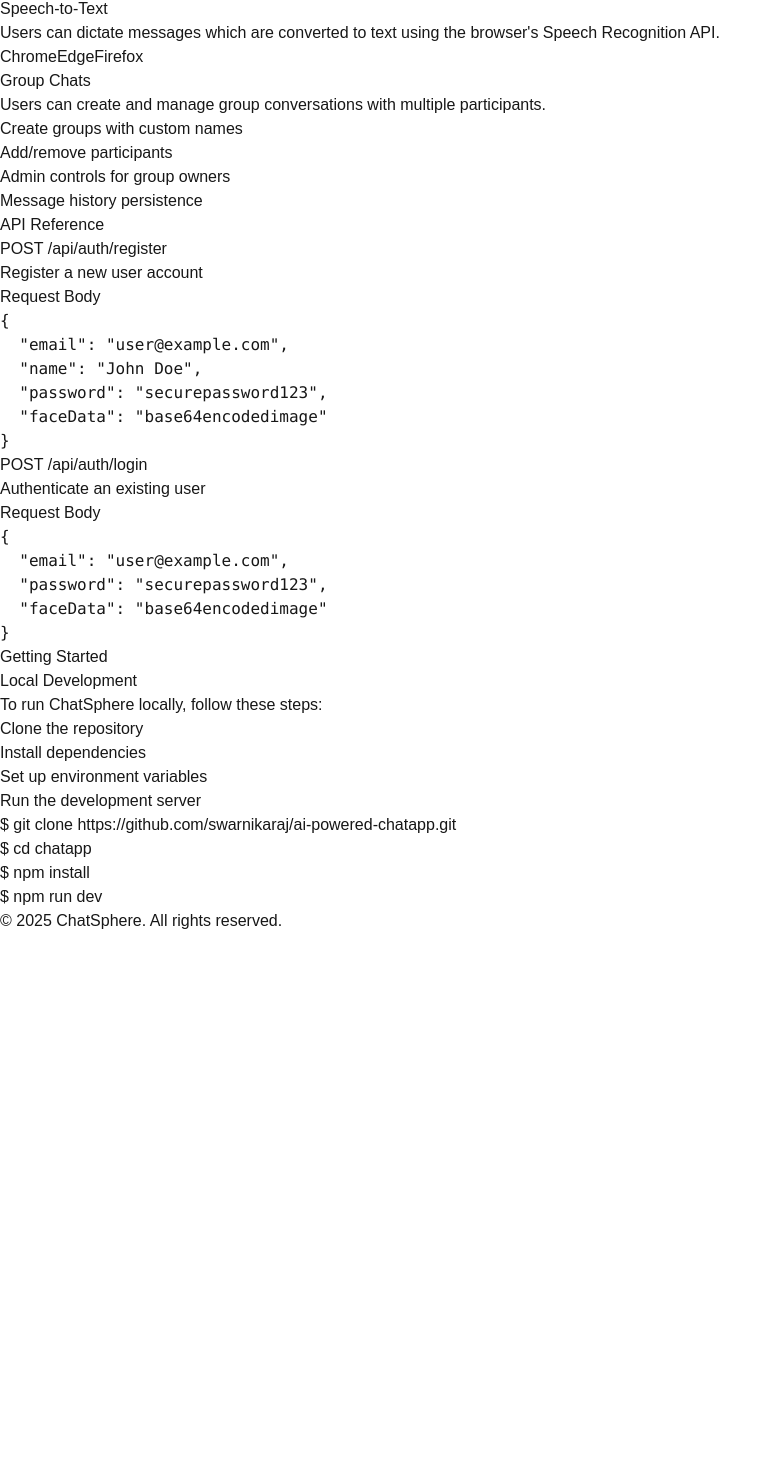
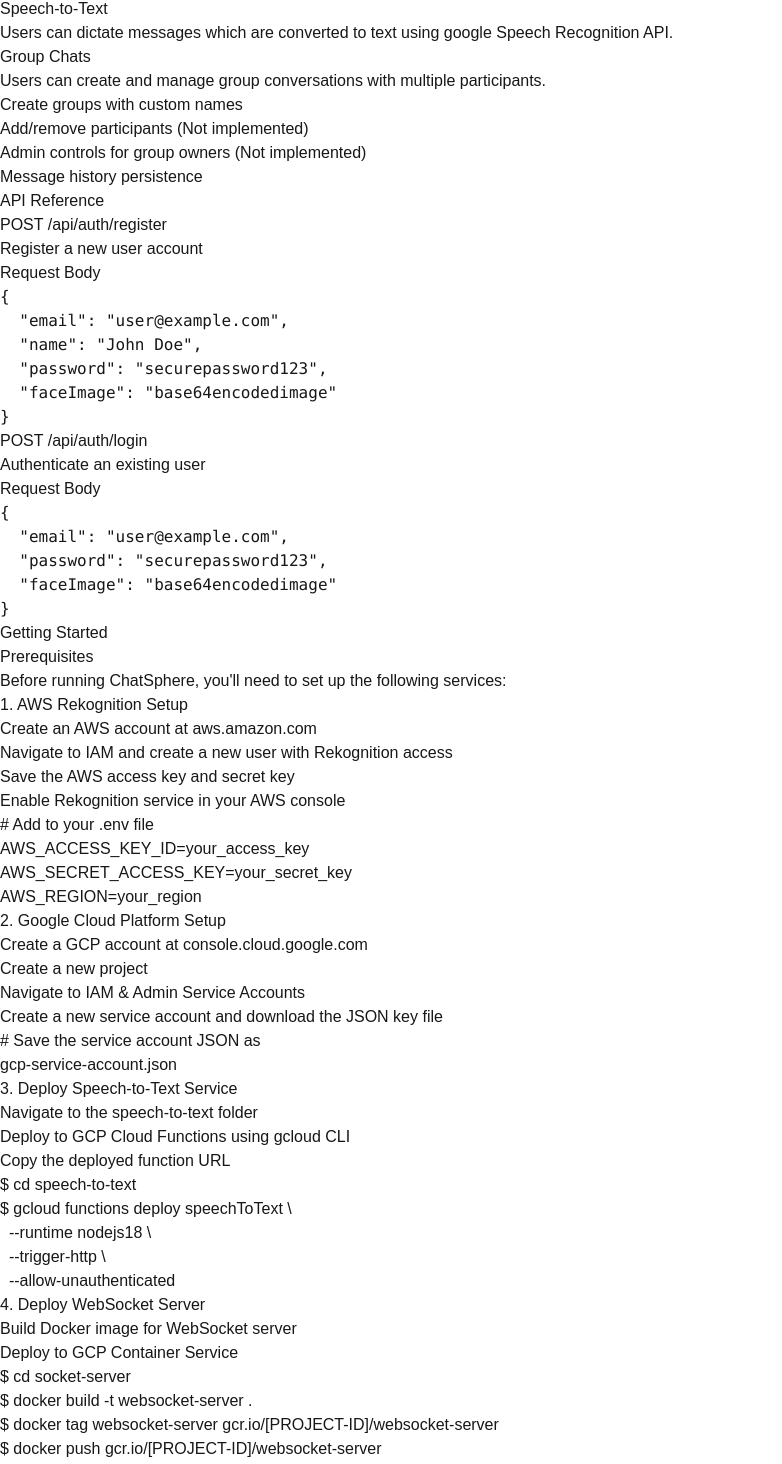
Before and after one commit to swarnikaraj/chatsphere, a Next.js app in the folder gui/: page /docs in a window 1280 px wide. Shown: the part 915-2379 px from the top of the page, without its empty margins (0-782 px from the left). Before the commit the page ends 1848 px from the top, so only its background shows below. Built offline with nearby package versions, Linux system fonts and the light colour scheme; no server answers.

Commit message:
updated doc

```diff
--- a/gui/src/app/docs/page.tsx
+++ b/gui/src/app/docs/page.tsx
@@ -14,7 +14,7 @@
               Live Demo
             </Link>
             <Link
-              href="https://github.com/swarnikaraj/ai-powered-chatapp"
+              href="https://github.com/swarnikaraj/chatsphere"
               target="_blank"
               className="text-gray-600 hover:text-indigo-600"
             >
@@ -79,7 +79,7 @@
                   <Link href="/login">
                     <Button variant="primary">Get Started</Button>
                   </Link>
-                  <Link href="https://github.com/swarnikaraj/ai-powered-chatapp" target="_blank">
+                  <Link href="https://github.com/swarnikaraj/chatsphere" target="_blank">
                     <Button variant="outline">View on GitHub</Button>
                   </Link>
                 </div>
@@ -134,20 +134,10 @@
                   <div id="speech-to-text" className="bg-gray-50 p-4 rounded-lg text-gray-700">
                     <h3 className="text-lg font-medium mb-3">Speech-to-Text</h3>
                     <p className="text-gray-700 mb-3">
-                      Users can dictate messages which are converted to text using the browser&apos;s
+                      Users can dictate messages which are converted to text using google
                       Speech Recognition API.
                     </p>
-                    <div className="flex items-center space-x-2">
-                      <span className="inline-flex items-center px-2.5 py-0.5 rounded-full text-xs font-medium bg-indigo-100 text-indigo-800">
-                        Chrome
-                      </span>
-                      <span className="inline-flex items-center px-2.5 py-0.5 rounded-full text-xs font-medium bg-indigo-100 text-indigo-800">
-                        Edge
-                      </span>
-                      <span className="inline-flex items-center px-2.5 py-0.5 rounded-full text-xs font-medium bg-gray-100 text-gray-800">
-                        Firefox
-                      </span>
-                    </div>
+
                   </div>
 
                   <div id="group-chats" className="bg-gray-50 p-4 rounded-lg text-gray-700">
@@ -157,8 +147,8 @@
                     </p>
                     <ul className="list-disc pl-6 space-y-1 ">
                       <li>Create groups with custom names</li>
-                      <li>Add/remove participants</li>
-                      <li>Admin controls for group owners</li>
+                      <li>Add/remove participants (Not implemented)</li>
+                      <li>Admin controls for group owners (Not implemented)</li>
                       <li>Message history persistence</li>
                     </ul>
                   </div>
@@ -181,7 +171,7 @@
   "email": "user@example.com",
   "name": "John Doe",
   "password": "securepassword123",
-  "faceData": "base64encodedimage"
+  "faceImage": "base64encodedimage"
 }`}
                       </pre>
                     </div>
@@ -198,7 +188,7 @@
                         {`{
   "email": "user@example.com",
   "password": "securepassword123",
-  "faceData": "base64encodedimage"
+  "faceImage": "base64encodedimage"
 }`}
                       </pre>
                     </div>
@@ -210,24 +200,108 @@
   <h2 className="text-2xl font-semibold mb-4 text-gray-800">Getting Started</h2>
 
   <div className="bg-gray-50 p-4 rounded-lg">
-                  <h3 className="text-lg font-medium mb-3 text-gray-800">Local Development</h3>
+    <h3 className="text-lg font-medium mb-3 text-gray-800">Prerequisites</h3>
     <p className="text-gray-700 mb-4">
-                    To run ChatSphere locally, follow these steps:
+      Before running ChatSphere, you'll need to set up the following services:
+    </p>
+
+    <div className="space-y-6">
+      {/* AWS Setup */}
+      <div>
+        <h4 className="font-medium text-gray-800 mb-2">1. AWS Rekognition Setup</h4>
+        <ol className="list-decimal pl-6 space-y-2 mb-4 text-gray-600">
+          <li>Create an AWS account at aws.amazon.com</li>
+          <li>Navigate to IAM and create a new user with Rekognition access</li>
+          <li>Save the AWS access key and secret key</li>
+          <li>Enable Rekognition service in your AWS console</li>
+        </ol>
+        <div className="bg-gray-800 text-white p-3 rounded font-mono text-sm overflow-x-auto">
+          <span className="text-yellow-400"># Add to your .env file</span><br />
+          AWS_ACCESS_KEY_ID=your_access_key<br />
+          AWS_SECRET_ACCESS_KEY=your_secret_key<br />
+          AWS_REGION=your_region
+        </div>
+      </div>
+
+      {/* GCP Setup */}
+      <div>
+        <h4 className="font-medium text-gray-800 mb-2">2. Google Cloud Platform Setup</h4>
+        <ol className="list-decimal pl-6 space-y-2 mb-4 text-gray-600">
+          <li>Create a GCP account at console.cloud.google.com</li>
+          <li>Create a new project</li>
+          <li>Navigate to IAM & Admin Service Accounts</li>
+          <li>Create a new service account and download the JSON key file</li>
+        </ol>
+        <div className="bg-gray-800 text-white p-3 rounded font-mono text-sm overflow-x-auto">
+          <span className="text-yellow-400"># Save the service account JSON as</span><br />
+          gcp-service-account.json
+        </div>
+      </div>
+
+      {/* Speech-to-Text Setup */}
+      <div>
+        <h4 className="font-medium text-gray-800 mb-2">3. Deploy Speech-to-Text Service</h4>
+        <ol className="list-decimal pl-6 space-y-2 mb-4 text-gray-600">
+          <li>Navigate to the speech-to-text folder</li>
+          <li>Deploy to GCP Cloud Functions using gcloud CLI</li>
+          <li>Copy the deployed function URL</li>
+        </ol>
+        <div className="bg-gray-800 text-white p-3 rounded font-mono text-sm overflow-x-auto">
+          <span className="text-green-400">$</span> cd speech-to-text<br />
+          <span className="text-green-400">$</span> gcloud functions deploy speechToText \<br />
+          &nbsp;&nbsp;--runtime nodejs18 \<br />
+          &nbsp;&nbsp;--trigger-http \<br />
+          &nbsp;&nbsp;--allow-unauthenticated
+        </div>
+      </div>
+
+      {/* WebSocket Server Setup */}
+      <div>
+        <h4 className="font-medium text-gray-800 mb-2">4. Deploy WebSocket Server</h4>
+        <ol className="list-decimal pl-6 space-y-2 mb-4 text-gray-600">
+          <li>Build Docker image for WebSocket server</li>
+          <li>Deploy to GCP Container Service</li>
+        </ol>
+        <div className="bg-gray-800 text-white p-3 rounded font-mono text-sm overflow-x-auto">
+          <span className="text-green-400">$</span> cd socket-server<br />
+          <span className="text-green-400">$</span> docker build -t websocket-server .<br />
+          <span className="text-green-400">$</span> docker tag websocket-server gcr.io/[PROJECT-ID]/websocket-server<br />
+          <span className="text-green-400">$</span> docker push gcr.io/[PROJECT-ID]/websocket-server<br />
+          <span className="text-green-400">$</span> gcloud run deploy websocket-server \<br />
+          &nbsp;&nbsp;--image gcr.io/[PROJECT-ID]/websocket-server \<br />
+          &nbsp;&nbsp;--platform managed
+        </div>
+      </div>
+    </div>
+
+    <h3 className="text-lg font-medium my-6 text-gray-800">Local Development</h3>
+    <p className="text-gray-700 mb-4">
+      After setting up all services, follow these steps to run ChatSphere locally:
     </p>
     <ol className="list-decimal pl-6 space-y-2 mb-4">
       <li className='text-gray-600'>Clone the repository</li>
       <li className='text-gray-600'>Install dependencies</li>
-                    <li className='text-gray-600'> Set up environment variables</li>
+      <li className='text-gray-600'>Set up environment variables</li>
       <li className='text-gray-600'>Run the development server</li>
     </ol>
     <div className="bg-gray-800 text-white p-3 rounded font-mono text-sm overflow-x-auto">
-                    <span className="text-green-400">$</span> git clone https://github.com/swarnikaraj/ai-powered-chatapp.git
-                    <br />
-                    <span className="text-green-400">$</span> cd chatapp
-                    <br />
-                    <span className="text-green-400">$</span> npm install
-                    <br />
+      <span className="text-green-400">$</span> git clone https://github.com/swarnikaraj/chatshpere.git<br />
+      <span className="text-green-400">$</span> cd gui<br />
+      <span className="text-green-400">$</span> cp example.env .env<br />
+      <span className="text-yellow-400"># Update .env with your service URLs and credentials</span><br />
+      <span className="text-green-400">$</span> npm install<br />
       <span className="text-green-400">$</span> npm run dev
+    </div>
+
+    <div className="mt-6 bg-blue-50 p-4 rounded">
+      <h4 className="font-medium text-blue-800 mb-2">Important Environment Variables</h4>
+      <div className="bg-gray-800 text-white p-3 rounded font-mono text-sm overflow-x-auto">
+        NEXT_PUBLIC_WEBSOCKET_URL=your_websocket_url<br />
+        NEXT_PUBLIC_SPEECH_TO_TEXT_URL=your_speech_to_text_url<br />
+        AWS_ACCESS_KEY_ID=your_aws_access_key<br />
+        AWS_SECRET_ACCESS_KEY=your_aws_secret_key<br />
+        GCP_PROJECT_ID=your_gcp_project_id
+      </div>
     </div>
   </div>
 </section>
--- a/gui/src/app/page.tsx
+++ b/gui/src/app/page.tsx
@@ -11,7 +11,7 @@
             Documentation
           </Link>
           <Link
-            href="https://github.com/swarnikaraj/ai-powered-chatapp"
+            href="https://github.com/swarnikaraj/chatsphere"
             target="_blank"
             className="text-gray-600 hover:text-indigo-600 transition-colors"
           >
```
Also changed, not shown: 1 other file (tests, documents, lock files or other folders). Lines whose indentation alone changed are shown as unchanged.
